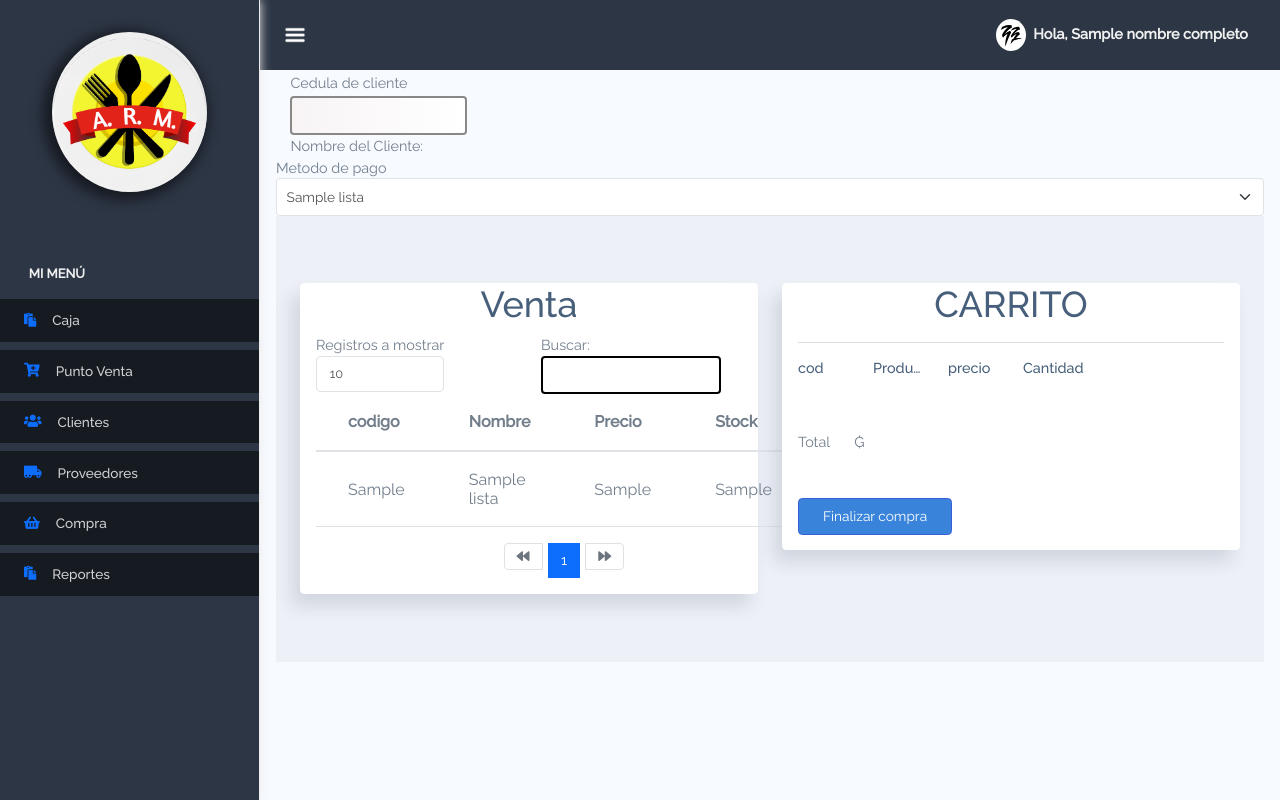
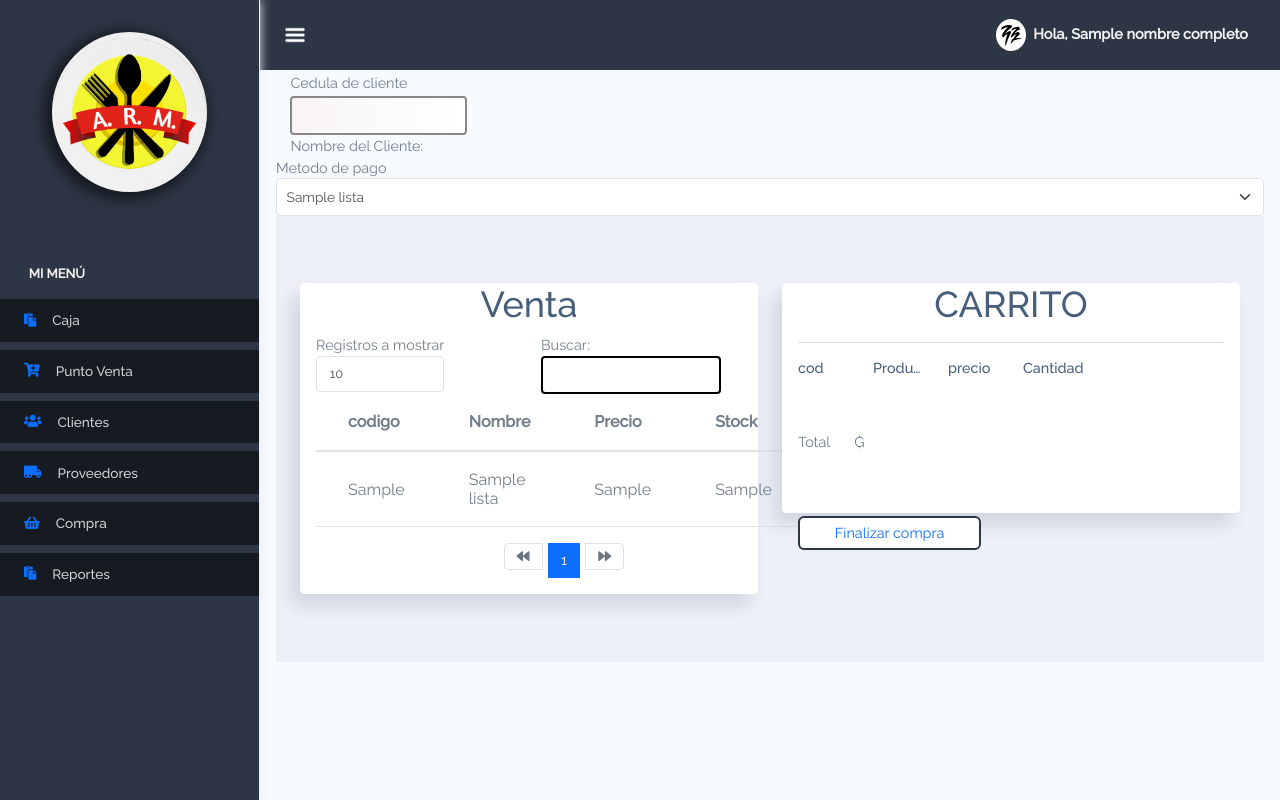
Before and after one commit to AxelAlvarenga/Proyecto-master, a Django app: template Proyecto-master/servidor/pagina/templates/punto_venta.html in a window 1280 px wide. Run offline with Django 3.2, Linux system fonts and the light colour scheme; the template is opened without the code that fills it: most values are stand-ins (such as "Sample title", 1, 10 or a date in 2020); some libraries are stand-ins or nearby versions.

Commit message:
mod boton venta

```diff
--- a/Proyecto-master/servidor/pagina/static/assets/css/app.css
+++ b/Proyecto-master/servidor/pagina/static/assets/css/app.css
@@ -1620,10 +1620,11 @@ footer div{
 }
 .Vender{
   position:absolute;
-  width: 10%;
-  height: 5%;
+  top:101%;
+  width: 40%;
+  height: 15%;
   color: #0d6efd;
-  background: transparent;
+  background: white;
   border: 2px solid #2d3645;
   border-radius: 6px;
   text-align: center;
--- a/Proyecto-master/servidor/pagina/templates/punto_venta.html
+++ b/Proyecto-master/servidor/pagina/templates/punto_venta.html
@@ -195,6 +195,7 @@
                                                     data-toggle="modal" data-target="#comprarModal" style="visibility: hidden;">Vaciar</button>
                                             </div>
                                         </div>
+
                                     </div>
                                     <form class="venta" id="formCliente">
                                         <input type="text" id="resultado" name="resultado" value="resultado" style="display: none;">
@@ -202,7 +203,7 @@
                                         <input type="text" id="precio" name="precio" value="precio" style="display: none;">
                                         <input type="text" id="canti" name="canti" value="canti" style="display: none;">
 
-                                        <button class="btn btn-success ml-auto" id="cargar" style="margin-right: 5px; margin-top: -1px;"
+                                        <button class="Vender" id="cargar"
                                             type="button">
                                             Finalizar compra
                                         </button>
```
